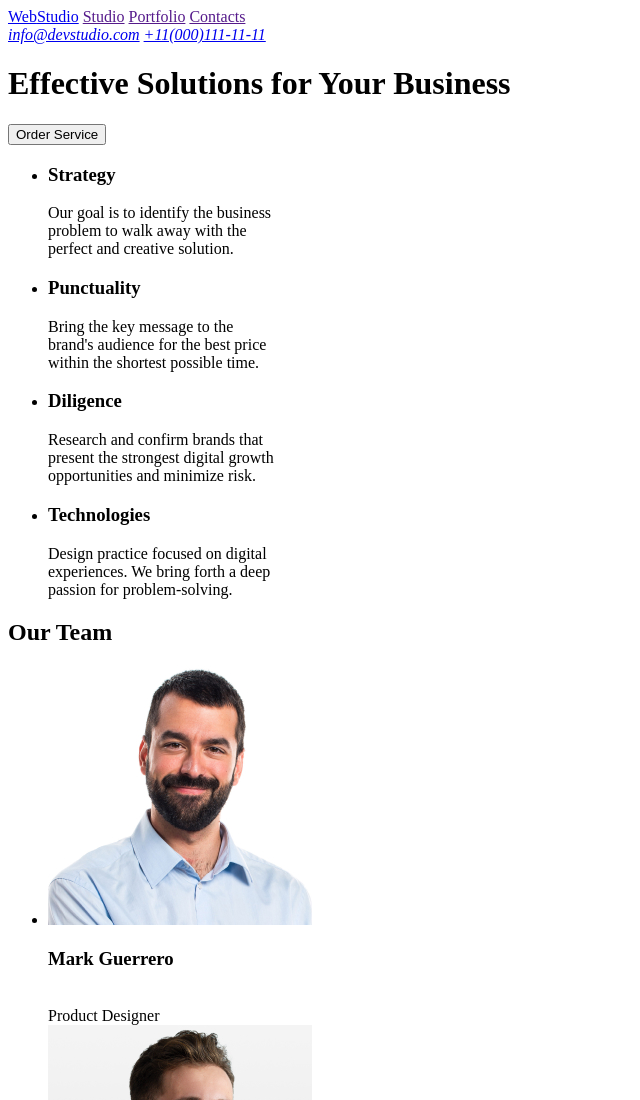
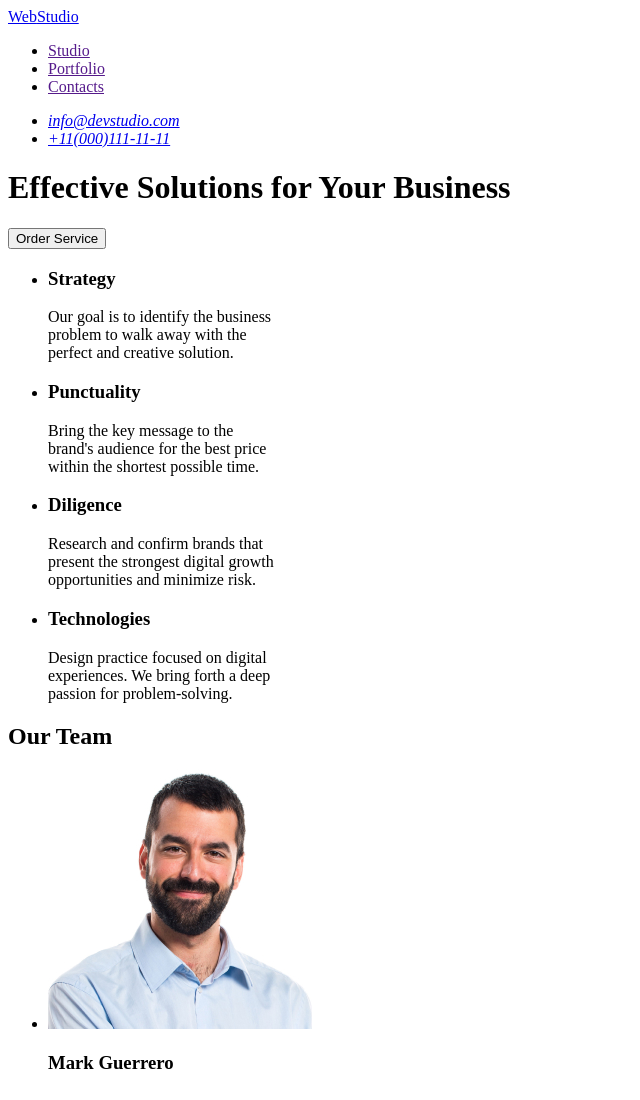
Before and after one commit to AquariusLD/goit-markup-hw-01, a plain HTML site: page index.html in a window 1280 px wide. Shown: the top 1100 px of the page, without its empty margins (0-640 px from the left). Drawn offline with Linux system fonts and the light colour scheme.

Commit message:
09.08.23
змінено структуру header

```diff
--- a/index.html
+++ b/index.html
@@ -12,13 +12,17 @@
         <!-- Top Line -->
         <nav>
             <a href="./images/Web.png">Web</a><a href="./images/Studio.png">Studio</a>
-            <a href="" class="link" target="_blank"> Studio</a>
-            <a href="" class="link" target="_blank"> Portfolio</a>
-            <a href="" class="link" target="_blank"> Contacts</a>
+            <ul>
+                <li><a href="" class="link" target="_blank"> Studio</a></li>
+                <li><a href="" class="link" target="_blank"> Portfolio</a></li>
+                <li><a href="" class="link" target="_blank"> Contacts</a></li>
+            </ul>
         </nav>
         <address>
-            <a href="mailto:info@devstudio.com">info@devstudio.com</a>
-            <a href="tel:+11(000)111-11-11">+11(000)111-11-11</a>
+            <ul>
+                <li><a href="mailto:info@devstudio.com">info@devstudio.com</a></li>
+                <li><a href="tel:+11(000)111-11-11">+11(000)111-11-11</a></li>
+            </ul>
         </address>
 
 
```
